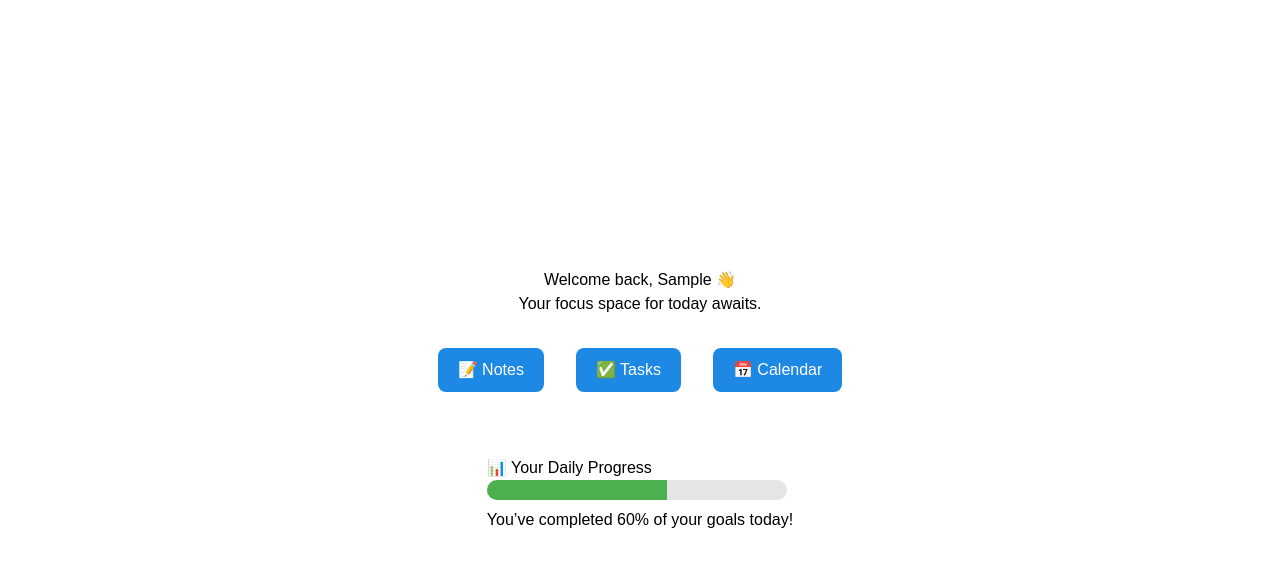
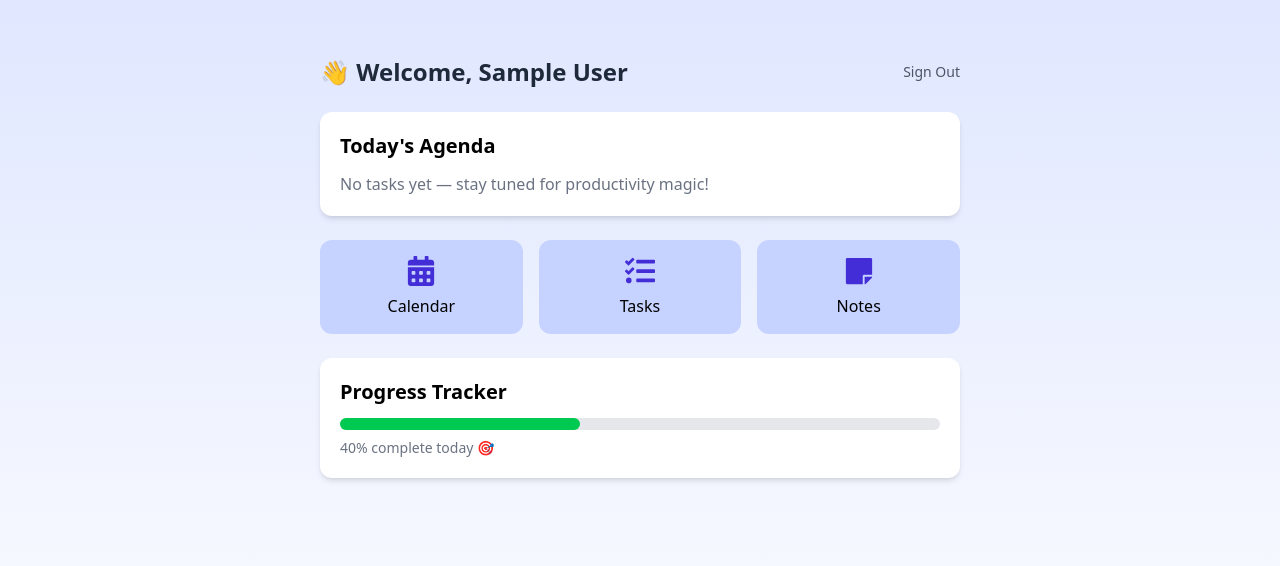
Before and after one commit to EkAm-23/StudyApp, a Next.js app: page / in a window 1280 px wide. Shown: the top 566 px of the page. Built offline with nearby package versions, Linux system fonts and the light colour scheme; no server answers; sample sign-in values are in the browser's storage.

Commit message:
Connect home to notes, tasks, and calendar pages

```diff
--- a/package.json
+++ b/package.json
@@ -13,7 +13,8 @@
     "next": "16.0.1",
     "react": "19.2.0",
     "react-dom": "19.2.0",
-    "react-firebase-hooks": "^5.1.1"
+    "react-firebase-hooks": "^5.1.1",
+    "react-icons": "^5.5.0"
   },
   "devDependencies": {
     "@tailwindcss/postcss": "^4.1.16",
--- /dev/null
+++ b/src/app/calendar/page.tsx
@@ -0,0 +1,24 @@
+"use client";
+
+import { useRouter } from "next/navigation";
+import { FaArrowLeft } from "react-icons/fa";
+
+export default function CalendarPage() {
+  const router = useRouter();
+
+  return (
+    <main className="min-h-screen bg-gradient-to-b from-blue-50 to-white flex flex-col items-center py-10">
+      <div className="w-full max-w-2xl p-4">
+        <button
+          onClick={() => router.push("/")}
+          className="flex items-center text-blue-600 hover:text-blue-800 mb-6"
+        >
+          <FaArrowLeft className="mr-2" />
+          Back to Home
+        </button>
+        <h1 className="text-2xl font-semibold mb-4">📅 Calendar</h1>
+        <p className="text-gray-600">Your schedule will appear here soon.</p>
+      </div>
+    </main>
+  );
+}
--- /dev/null
+++ b/src/app/notes/page.tsx
@@ -0,0 +1,63 @@
+"use client";
+
+import { useRouter } from "next/navigation";
+import { FaArrowLeft } from "react-icons/fa";
+import { useState } from "react";
+
+export default function NotesPage() {
+  const router = useRouter();
+  const [notes, setNotes] = useState<string[]>([]);
+  const [newNote, setNewNote] = useState("");
+
+  const addNote = () => {
+    if (!newNote.trim()) return;
+    setNotes([...notes, newNote]);
+    setNewNote("");
+  };
+
+  return (
+    <main className="min-h-screen bg-gradient-to-b from-yellow-50 to-white flex flex-col items-center py-10">
+      <div className="w-full max-w-2xl p-4">
+        <button
+          onClick={() => router.push("/")}
+          className="flex items-center text-yellow-600 hover:text-yellow-800 mb-6"
+        >
+          <FaArrowLeft className="mr-2" />
+          Back to Home
+        </button>
+        <h1 className="text-2xl font-semibold mb-4">🗒️ Notes</h1>
+
+        <div className="flex mb-4">
+          <textarea
+            value={newNote}
+            onChange={(e) => setNewNote(e.target.value)}
+            placeholder="Write something..."
+            className="flex-grow border border-gray-300 rounded-lg p-2"
+          />
+        </div>
+
+        <button
+          onClick={addNote}
+          className="bg-yellow-500 text-white px-6 py-2 rounded-lg hover:bg-yellow-600 mb-6"
+        >
+          Save Note
+        </button>
+
+        <ul className="space-y-2">
+          {notes.length === 0 ? (
+            <p className="text-gray-500">No notes yet.</p>
+          ) : (
+            notes.map((note, index) => (
+              <li
+                key={index}
+                className="bg-white shadow rounded-lg p-3 text-gray-800"
+              >
+                {note}
+              </li>
+            ))
+          )}
+        </ul>
+      </div>
+    </main>
+  );
+}
--- a/src/app/page.tsx
+++ b/src/app/page.tsx
@@ -1,93 +1,87 @@
 "use client";
-import { useEffect, useState } from "react";
-import { auth } from "../lib/firebase"; // adjust path if needed
+
+import { useState, useEffect } from "react";
+import { onAuthStateChanged, signOut, User } from "firebase/auth";
+import { auth } from "../lib/firebase";
 import { useRouter } from "next/navigation";
-import { User } from "firebase/auth";
+import { FaCalendarAlt, FaTasks, FaStickyNote } from "react-icons/fa";
 
 export default function HomePage() {
   const [user, setUser] = useState<User | null>(null);
   const router = useRouter();
 
   useEffect(() => {
-    const unsubscribe = auth.onAuthStateChanged((currentUser) => {
-      if (currentUser) {
-        setUser(currentUser);
-      } else {
-        router.push("/signin");
-      }
+    const unsubscribe = onAuthStateChanged(auth, (currentUser) => {
+      if (!currentUser) router.push("/signin");
+      setUser(currentUser);
     });
     return () => unsubscribe();
   }, [router]);
 
-  if (!user) return <div>Loading...</div>;
+  const handleSignOut = async () => {
+    await signOut(auth);
+    router.push("/signin");
+  };
 
   return (
-    <main
-      style={{
-        display: "flex",
-        flexDirection: "column",
-        alignItems: "center",
-        justifyContent: "center",
-        minHeight: "100vh",
-        fontFamily: "sans-serif",
-      }}
-    >
-      <h1>Welcome back, {user.displayName?.split(" ")[0]} 👋</h1>
-      <p>Your focus space for today awaits.</p>
+    <main className="min-h-screen bg-gradient-to-b from-indigo-100 to-white flex flex-col items-center py-10">
+      <div className="w-full max-w-2xl p-4">
+        <div className="flex justify-between items-center mb-6">
+          <h1 className="text-2xl font-semibold text-gray-800">
+            👋 Welcome, {user?.displayName || "Learner"}
+          </h1>
+          <button
+            onClick={handleSignOut}
+            className="text-sm text-gray-600 hover:text-red-500"
+          >
+            Sign Out
+          </button>
+        </div>
 
-      <div style={{ marginTop: "2rem", display: "flex", gap: "2rem" }}>
-        <button
-          onClick={() => router.push("/notes")}
-          style={buttonStyle}
-        >
-          📝 Notes
-        </button>
-        <button
-          onClick={() => router.push("/tasks")}
-          style={buttonStyle}
-        >
-          ✅ Tasks
-        </button>
-        <button
-          onClick={() => router.push("/calendar")}
-          style={buttonStyle}
-        >
-          📅 Calendar
-        </button>
-      </div>
+        <section className="bg-white rounded-xl shadow-md p-5 mb-6">
+          <h2 className="text-xl font-semibold mb-3">Today&apos;s Agenda</h2>
+          <p className="text-gray-500">
+            No tasks yet — stay tuned for productivity magic!
+          </p>
+        </section>
 
-      <div style={{ marginTop: "4rem" }}>
-        <h3>📊 Your Daily Progress</h3>
-        <div
-          style={{
-            width: "300px",
-            height: "20px",
-            borderRadius: "10px",
-            backgroundColor: "#e5e5e5",
-            overflow: "hidden",
-          }}
-        >
-          <div
-            style={{
-              width: "60%", // mock progress value
-              height: "100%",
-              backgroundColor: "#4CAF50",
-              transition: "width 0.3s ease",
-            }}
-          />
-        </div>
-        <p style={{ marginTop: "8px" }}>You’ve completed 60% of your goals today!</p>
+        <section className="grid grid-cols-3 gap-4 mb-6">
+          <button
+            onClick={() => router.push("/calendar")}
+            className="bg-indigo-200 hover:bg-indigo-300 rounded-xl p-4 flex flex-col items-center"
+          >
+            <FaCalendarAlt className="text-3xl text-indigo-700 mb-2" />
+            <span>Calendar</span>
+          </button>
+
+          <button
+            onClick={() => router.push("/tasks")}
+            className="bg-indigo-200 hover:bg-indigo-300 rounded-xl p-4 flex flex-col items-center"
+          >
+            <FaTasks className="text-3xl text-indigo-700 mb-2" />
+            <span>Tasks</span>
+          </button>
+
+          <button
+            onClick={() => router.push("/notes")}
+            className="bg-indigo-200 hover:bg-indigo-300 rounded-xl p-4 flex flex-col items-center"
+          >
+            <FaStickyNote className="text-3xl text-indigo-700 mb-2" />
+            <span>Notes</span>
+          </button>
+        </section>
+
+        <section className="bg-white rounded-xl shadow-md p-5">
+          <h2 className="text-xl font-semibold mb-3">Progress Tracker</h2>
+          <div className="w-full bg-gray-200 rounded-full h-3">
+            <div
+              className="bg-green-500 h-3 rounded-full"
+              style={{ width: "40%" }}
+            ></div>
+          </div>
+          <p className="text-sm text-gray-500 mt-2">40% complete today 🎯</p>
+        </section>
       </div>
     </main>
   );
 }
-
-const buttonStyle = {
-  backgroundColor: "#1E88E5",
-  color: "white",
-  border: "none",
-  padding: "10px 20px",
-  borderRadius: "8px",
-  cursor: "pointer",
-  fontSize: "1rem",
-};
--- /dev/null
+++ b/src/app/tasks/page.tsx
@@ -0,0 +1,62 @@
+"use client";
+
+import { useRouter } from "next/navigation";
+import { FaArrowLeft, FaPlus } from "react-icons/fa";
+import { useState } from "react";
+
+export default function TasksPage() {
+  const router = useRouter();
+  const [tasks, setTasks] = useState<string[]>([]);
+  const [newTask, setNewTask] = useState("");
+
+  const addTask = () => {
+    if (!newTask.trim()) return;
+    setTasks([...tasks, newTask]);
+    setNewTask("");
+  };
+
+  return (
+    <main className="min-h-screen bg-gradient-to-b from-green-50 to-white flex flex-col items-center py-10">
+      <div className="w-full max-w-2xl p-4">
+        <button
+          onClick={() => router.push("/")}
+          className="flex items-center text-green-600 hover:text-green-800 mb-6"
+        >
+          <FaArrowLeft className="mr-2" />
+          Back to Home
+        </button>
+        <h1 className="text-2xl font-semibold mb-4">📝 Tasks</h1>
+
+        <div className="flex mb-4">
+          <input
+            value={newTask}
+            onChange={(e) => setNewTask(e.target.value)}
+            placeholder="Add a new task"
+            className="flex-grow border border-gray-300 rounded-l-lg p-2"
+          />
+          <button
+            onClick={addTask}
+            className="bg-green-500 text-white px-4 rounded-r-lg hover:bg-green-600"
+          >
+            <FaPlus />
+          </button>
+        </div>
+
+        <ul className="space-y-2">
+          {tasks.length === 0 ? (
+            <p className="text-gray-500">No tasks yet. Add one!</p>
+          ) : (
+            tasks.map((task, index) => (
+              <li
+                key={index}
+                className="bg-white shadow rounded-lg p-3 text-gray-800"
+              >
+                {task}
+              </li>
+            ))
+          )}
+        </ul>
+      </div>
+    </main>
+  );
+}
```
Also changed, not shown: 1 other file (tests, documents, lock files or other folders).
